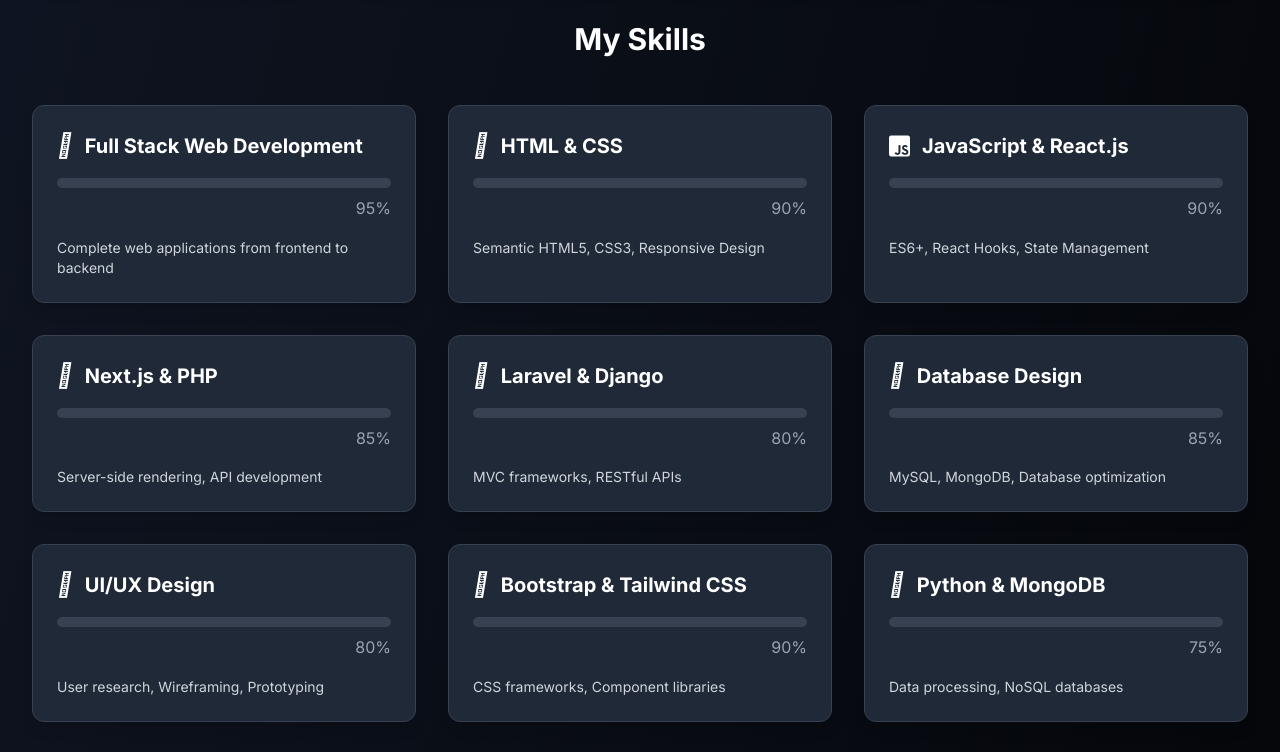
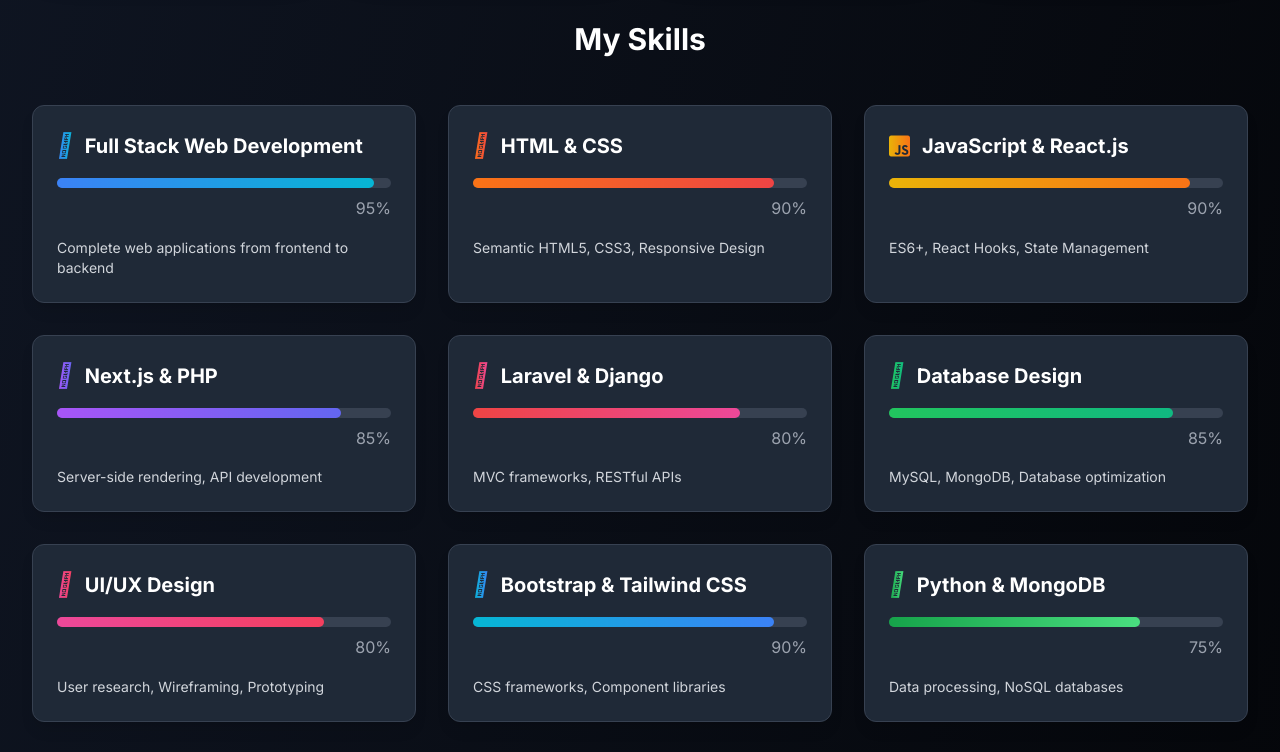
Before and after one commit to WiyarAhmadZai/Portfolio, a React (Vite) app: page / in a window 1280 px wide. Shown: the part 1500-2252 px from the top of the page. Built offline with nearby package versions, Linux system fonts and the light colour scheme; the HTML template or start-up script is replaced by a standard one.

Commit message:
Refactor Home component to conditionally apply custom colors for skill icons and progress bars. Enhance visual consistency by utilizing gradient backgrounds when custom colors are not provided, improving the overall user experience.

```diff
--- a/src/pages/Home.jsx
+++ b/src/pages/Home.jsx
@@ -339,7 +339,11 @@
               <div key={index} className="bg-gray-800 p-6 rounded-xl shadow-lg border border-gray-700 transform transition duration-500 hover:scale-105">
                 <div className="flex items-center mb-4">
                   <i
-                    className={`${skill.icon} text-2xl mr-3`}
+                    className={`${skill.icon} text-2xl mr-3 ${
+                      skill.customColor
+                        ? ''
+                        : `bg-gradient-to-r ${skill.color} bg-clip-text text-transparent`
+                    }`}
                     style={{
                       color: skill.customColor || undefined,
                       background: skill.customColor ? `linear-gradient(to right, ${skill.customColor}, ${skill.customColor})` : undefined,
@@ -352,7 +356,11 @@
                 </div>
                 <div className="w-full bg-gray-700 rounded-full h-2.5">
                   <div
-                    className="h-2.5 rounded-full"
+                    className={`h-2.5 rounded-full ${
+                      skill.customColor
+                        ? ''
+                        : `bg-gradient-to-r ${skill.color}`
+                    }`}
                     style={{
                       width: `${skill.percentage}%`,
                       background: skill.customColor ? `linear-gradient(to right, ${skill.customColor}, ${skill.customColor})` : undefined
```
